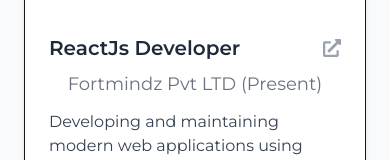
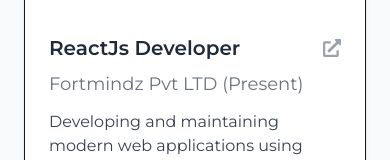
Before and after one commit to Tuhin1904/My-Portfolio, a Next.js app: page /experience in a window 390 px wide. Shown: the part 532-692 px from the top of the page. Built offline with nearby package versions, Linux system fonts and the light colour scheme.

Commit message:
alignment

```diff
--- a/src/app/components/Experience.tsx
+++ b/src/app/components/Experience.tsx
@@ -75,7 +75,7 @@
                                         <FaExternalLinkAlt size={18} />
                                     </a>
                                 </div>
-                                <h3 className="text-lg text-gray-500 dark:text-gray-400">{exp.company}</h3>
+                                <h3 className="text-lg text-gray-500 dark:text-gray-400 text-left md:text-center">{exp.company}</h3>
                                 <p className="text-gray-700 dark:text-gray-300 mt-3 text-left">{exp.description}</p>
                                 <p className="text-sm text-gray-400 mt-4 text-left">Last Updated: {exp.updatedDate}</p>
                             </div>
```
